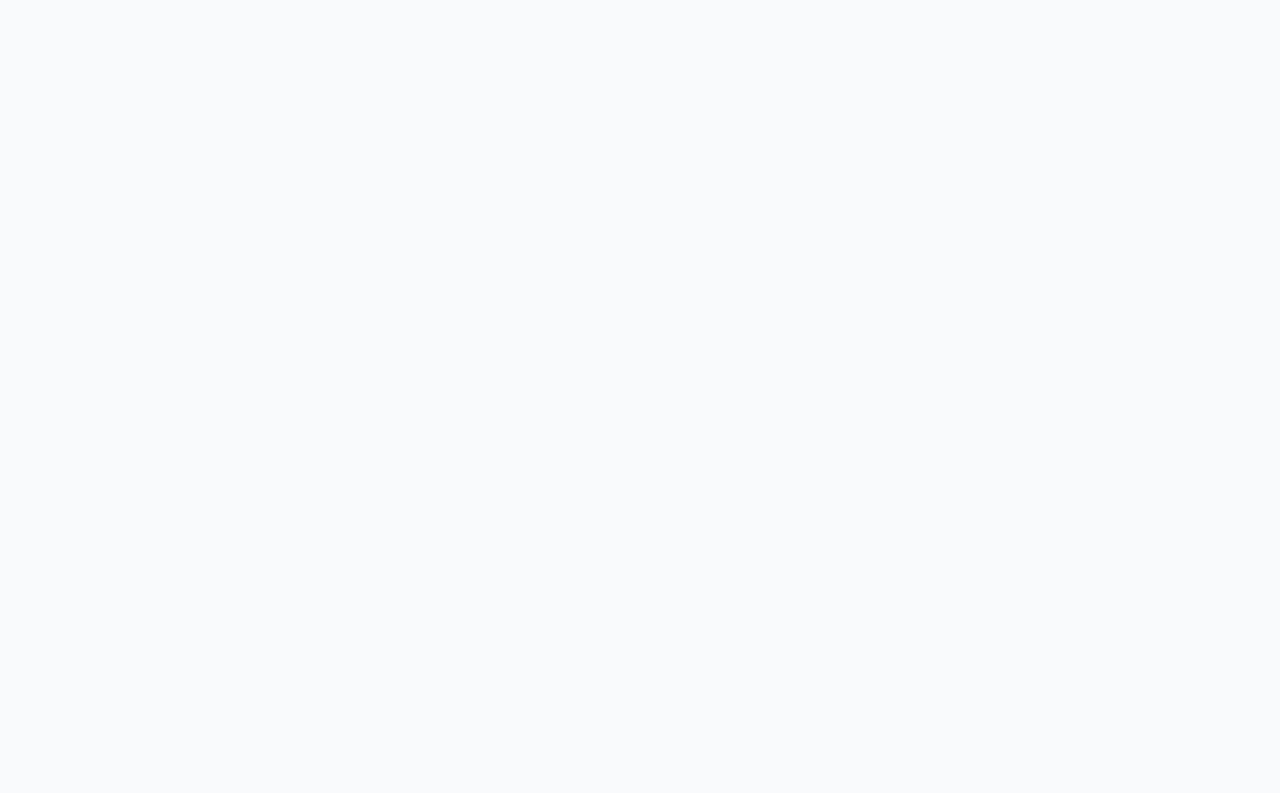
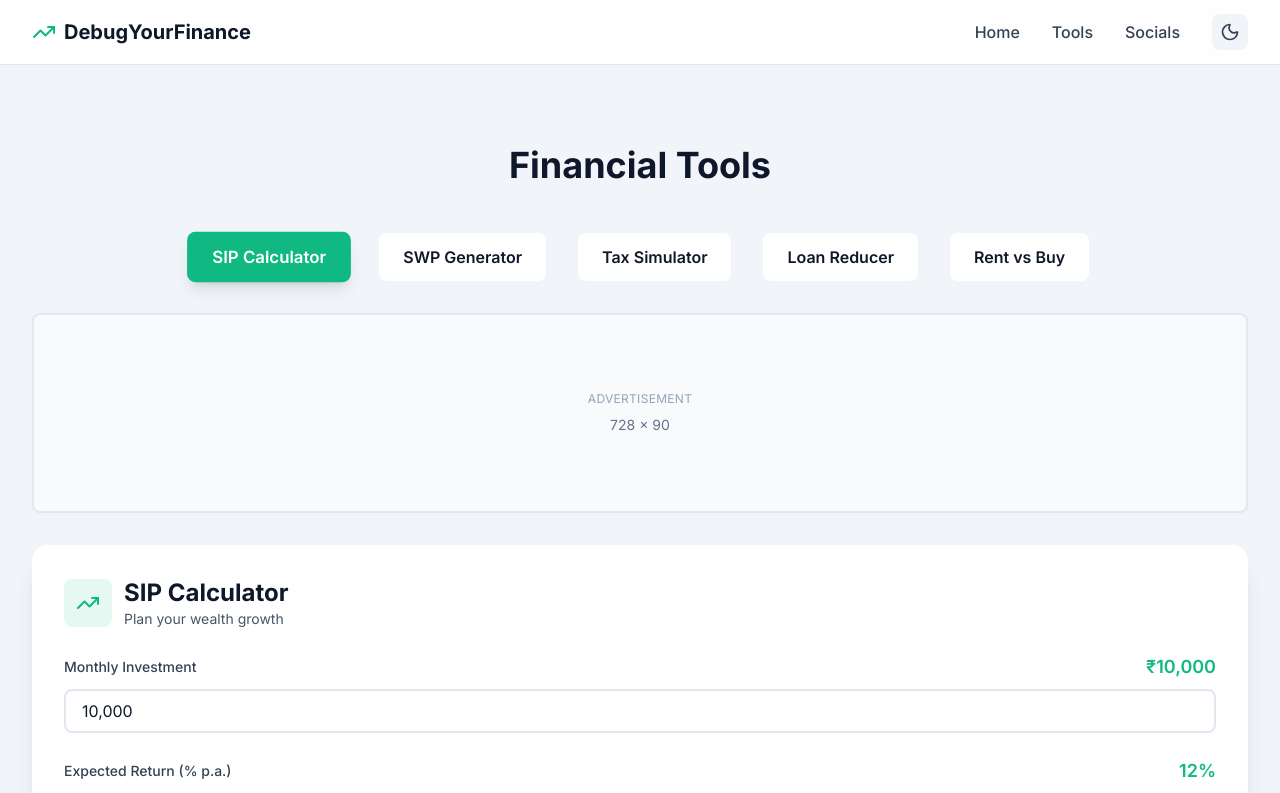
Before and after one commit to sparsh-1998/DebugYourFinance, a React (Vite) app: page /tools/sip in a window 1280 px wide. Before the commit this address had no page. Shown: the top 793 px of the page. Built offline with nearby package versions, Linux system fonts and the light colour scheme.

Commit message:
bug fixes

```diff
--- a/src/App.jsx
+++ b/src/App.jsx
@@ -2,6 +2,7 @@ import { lazy, Suspense } from 'react';
 import { BrowserRouter, Routes, Route } from 'react-router-dom';
 import { ThemeProvider } from './contexts/ThemeContext';
 import Layout from './layouts/Layout';
+import ScrollToTop from './components/ScrollToTop';
 
 // Lazy load pages for code splitting
 const HomePage = lazy(() => import('./pages/HomePage'));
@@ -21,11 +22,13 @@ function App() {
   return (
     <ThemeProvider>
       <BrowserRouter>
+        <ScrollToTop />
         <Suspense fallback={<PageLoader />}>
           <Routes>
             <Route path="/" element={<Layout />}>
               <Route index element={<HomePage />} />
               <Route path="tools" element={<ToolsPage />} />
+              <Route path="tools/:toolId" element={<ToolsPage />} />
               <Route path="social" element={<SocialPage />} />
             </Route>
           </Routes>
--- a/src/components/Footer.jsx
+++ b/src/components/Footer.jsx
@@ -42,11 +42,11 @@ export default function Footer() {
           <div>
             <h4 className="text-white dark:text-slate-100 font-semibold mb-3">Tools</h4>
             <ul className="space-y-2 text-sm">
-              <li><Link to="/tools" className="hover:text-accent transition-colors">SIP Calculator</Link></li>
-              <li><Link to="/tools" className="hover:text-accent transition-colors">SWP Generator</Link></li>
-              <li><Link to="/tools" className="hover:text-accent transition-colors">Tax Regime Simulator</Link></li>
-              <li><Link to="/tools" className="hover:text-accent transition-colors">Loan Tenure Reducer</Link></li>
-              <li><Link to="/tools" className="hover:text-accent transition-colors">Rent vs Buy</Link></li>
+              <li><Link to="/tools/sip" className="hover:text-accent transition-colors">SIP Calculator</Link></li>
+              <li><Link to="/tools/swp" className="hover:text-accent transition-colors">SWP Generator</Link></li>
+              <li><Link to="/tools/tax" className="hover:text-accent transition-colors">Tax Regime Simulator</Link></li>
+              <li><Link to="/tools/loan" className="hover:text-accent transition-colors">Loan Tenure Reducer</Link></li>
+              <li><Link to="/tools/rent-vs-buy" className="hover:text-accent transition-colors">Rent vs Buy</Link></li>
             </ul>
           </div>
 
--- /dev/null
+++ b/src/components/ScrollToTop.jsx
@@ -0,0 +1,16 @@
+import { useEffect } from 'react';
+import { useLocation } from 'react-router-dom';
+
+/**
+ * Component that scrolls to top on route change
+ * Place inside BrowserRouter but outside Routes
+ */
+export default function ScrollToTop() {
+  const { pathname } = useLocation();
+
+  useEffect(() => {
+    window.scrollTo(0, 0);
+  }, [pathname]);
+
+  return null;
+}
--- a/src/pages/ToolsPage.jsx
+++ b/src/pages/ToolsPage.jsx
@@ -1,4 +1,5 @@
-import { useState, lazy, Suspense } from 'react';
+import { useState, lazy, Suspense, useEffect } from 'react';
+import { useParams, useNavigate } from 'react-router-dom';
 import { motion } from 'framer-motion';
 import AdBanner from '../components/AdBanner';
 
@@ -19,7 +20,8 @@ function CalculatorLoader() {
 }
 
 export default function ToolsPage() {
-  const [activeTab, setActiveTab] = useState('sip');
+  const { toolId } = useParams();
+  const navigate = useNavigate();
 
   const tools = [
     { id: 'sip', name: 'SIP Calculator', component: SIPCalculator },
@@ -28,6 +30,28 @@ export default function ToolsPage() {
     { id: 'loan', name: 'Loan Reducer', component: LoanTenureReducer },
     { id: 'rent-vs-buy', name: 'Rent vs Buy', component: RentVsBuyCalculator },
   ];
+
+  const validToolIds = ['sip', 'swp', 'tax', 'loan', 'rent-vs-buy'];
+  const defaultTab = 'sip';
+
+  // Determine initial tab
+  const initialTab = toolId && validToolIds.includes(toolId) ? toolId : defaultTab;
+  const [activeTab, setActiveTab] = useState(initialTab);
+
+  // Handle URL changes and validation
+  useEffect(() => {
+    if (!toolId) {
+      // No toolId in URL - redirect to default
+      navigate(`/tools/${defaultTab}`, { replace: true });
+    } else if (!validToolIds.includes(toolId)) {
+      // Invalid toolId - redirect to default
+      navigate(`/tools/${defaultTab}`, { replace: true });
+    } else if (toolId !== activeTab) {
+      // Valid toolId different from current tab - update state
+      setActiveTab(toolId);
+    }
+    // eslint-disable-next-line react-hooks/exhaustive-deps
+  }, [toolId, navigate]);
 
   const ActiveToolComponent = tools.find(t => t.id === activeTab)?.component;
 
@@ -49,7 +73,10 @@ export default function ToolsPage() {
             {tools.map((tool) => (
               <button
                 key={tool.id}
-                onClick={() => setActiveTab(tool.id)}
+                onClick={() => {
+                  setActiveTab(tool.id);
+                  navigate(`/tools/${tool.id}`);
+                }}
                 className={`px-6 py-3 rounded-lg font-semibold transition-all duration-300 ${
                   activeTab === tool.id
                     ? 'bg-accent text-white shadow-lg scale-105'
```
